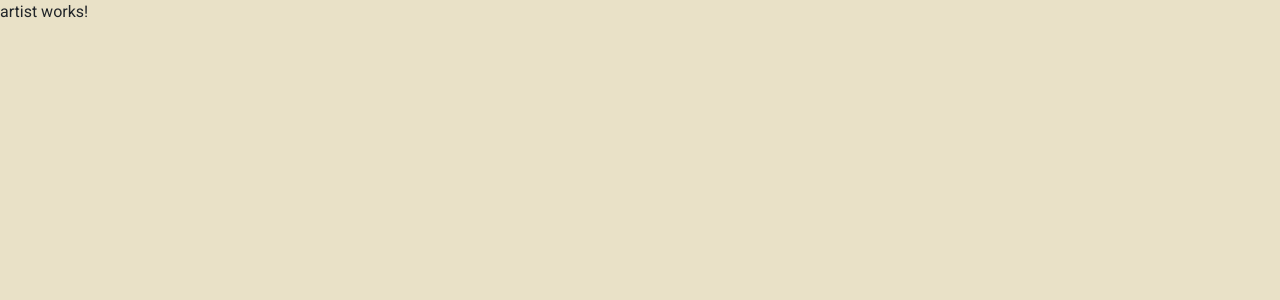
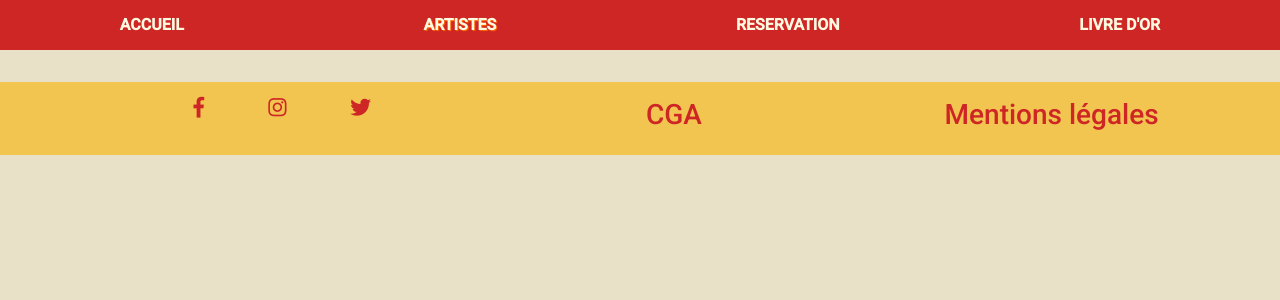
Before and after one commit to lobiglio/wildCircus-app, an Angular app: page /artists in a window 1280 px wide. Shown: the top 300 px of the page. Built offline with nearby package versions, Linux system fonts and the light colour scheme.

Commit message:
feat: navbar created

```diff
--- a/src/app/app.module.ts
+++ b/src/app/app.module.ts
@@ -11,13 +11,15 @@ import { HomepageComponent } from './pages/homepage/homepage.component';
 import { BrowserAnimationsModule } from '@angular/platform-browser/animations';
 import { FooterComponent } from './components/footer/footer.component';
 import { ArtistComponent } from './pages/artist/artist.component';
+import { NavbarComponent } from './components/navbar/navbar.component';
 
 @NgModule({
   declarations: [
     AppComponent,
     HomepageComponent,
     FooterComponent,
-    ArtistComponent
+    ArtistComponent,
+    NavbarComponent
   ],
   imports: [
     BrowserModule,
--- /dev/null
+++ b/src/app/components/navbar/navbar.component.html
@@ -0,0 +1,14 @@
+<ul>
+  <li>
+    <a [routerLink]="['/home']" routerLinkActive="router-link-active">ACCUEIL</a>
+  </li>
+  <li>
+    <a [routerLink]="['/artists']" routerLinkActive="router-link-active">ARTISTES</a>
+  </li>
+  <li>
+    <a [routerLink]="['/#']" routerLinkActive="router-link-active">RESERVATION</a>
+  </li>
+  <li>
+    <a [routerLink]="['/#']" routerLinkActive="router-link-active">LIVRE D'OR</a>
+  </li>
+</ul>
--- /dev/null
+++ b/src/app/components/navbar/navbar.component.scss
@@ -0,0 +1,24 @@
+@import "../../shared/variables.scss";
+
+ul {
+  display: flex;
+  justify-content: space-around;
+  align-items: center;
+  padding: 0.8em 0;
+  background-color: $red;
+  margin-bottom: 2em;
+}
+
+li {
+  display: inline;
+  list-style-type: none;
+}
+
+a {
+  font-weight: bold;
+  color: $light;
+}
+
+.router-link-active {
+  text-shadow: 1px 1px 1px $orange;
+}
--- /dev/null
+++ b/src/app/components/navbar/navbar.component.ts
@@ -0,0 +1,15 @@
+import { Component, OnInit } from '@angular/core';
+
+@Component({
+  selector: 'app-navbar',
+  templateUrl: './navbar.component.html',
+  styleUrls: ['./navbar.component.scss']
+})
+export class NavbarComponent implements OnInit {
+
+  constructor() { }
+
+  ngOnInit() {
+  }
+
+}
--- a/src/app/pages/artist/artist.component.html
+++ b/src/app/pages/artist/artist.component.html
@@ -1 +1,2 @@
-<p>artist works!</p>
+<app-navbar></app-navbar>
+<app-footer></app-footer>
```
Also changed, not shown: 1 other file (tests, documents, lock files or other folders).
